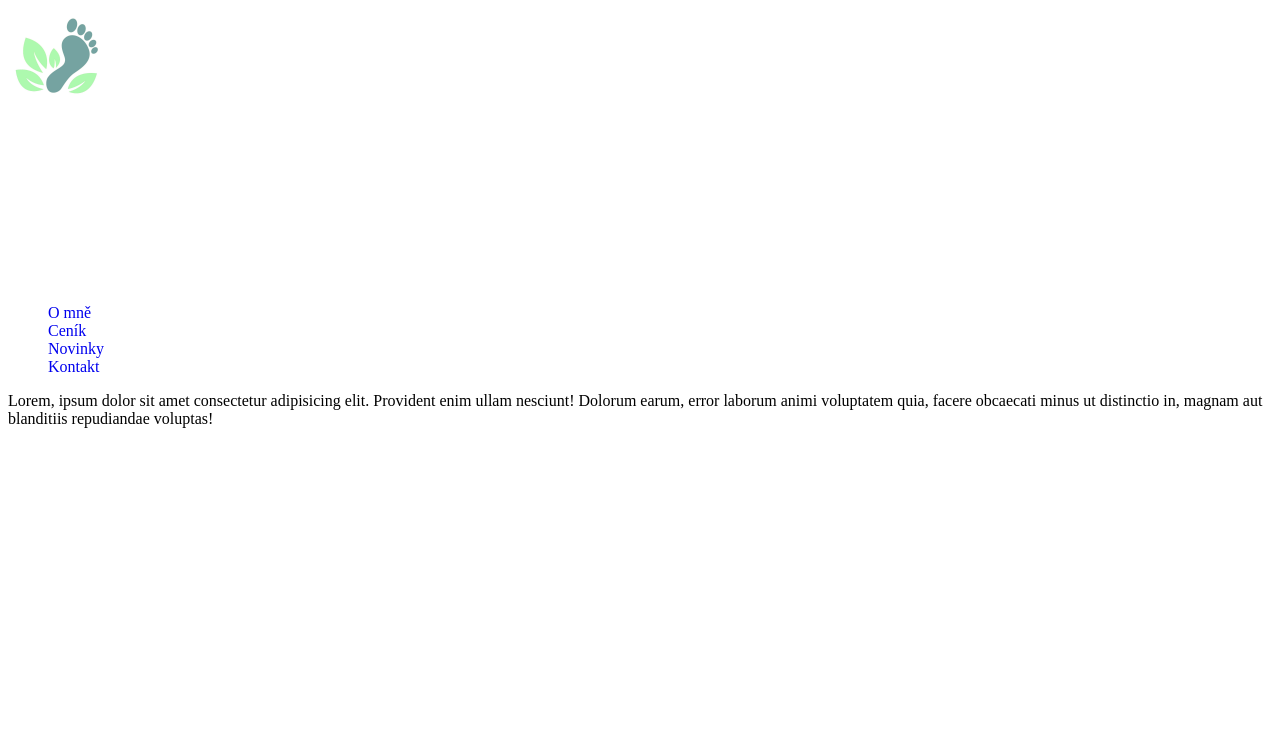
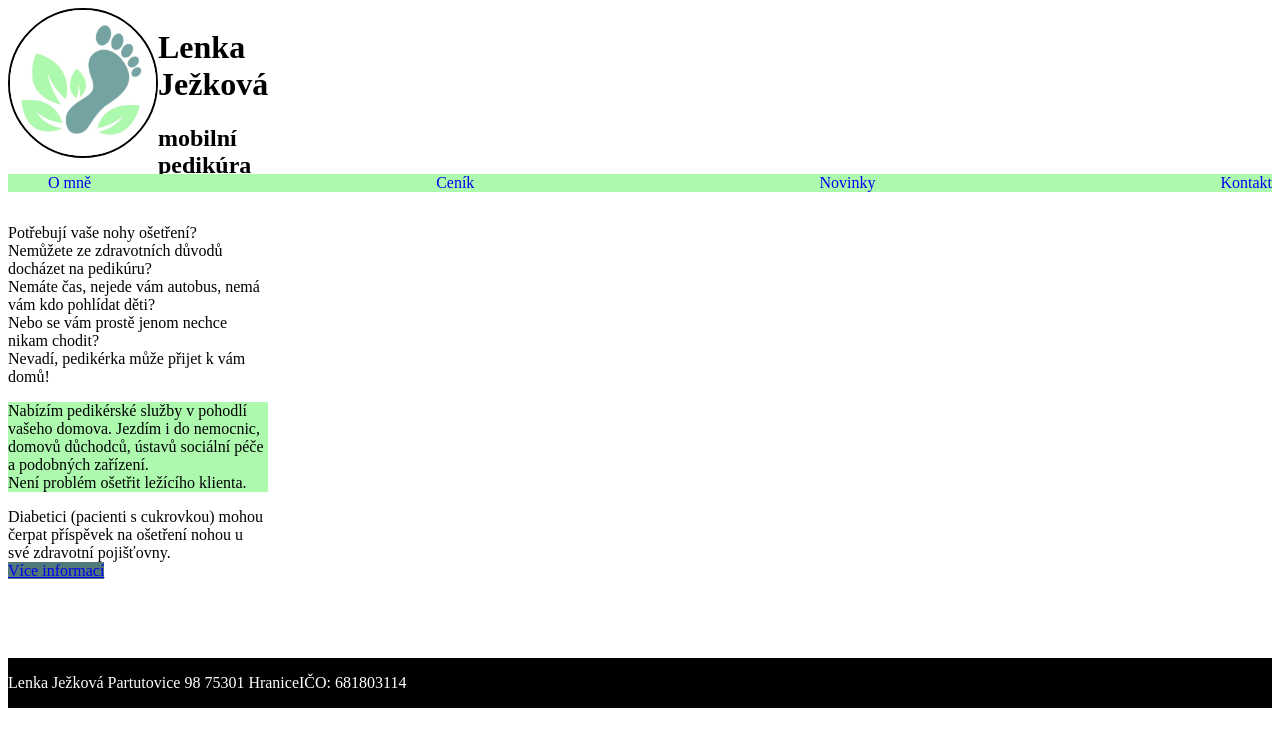
Before and after one commit to AnnaBrabec/zaverecny-pedikura, an Eleventy site: page index.html in a window 1280 px wide. Built offline with nearby package versions, Linux system fonts and the light colour scheme; Eleventy itself is replaced by a stand-in of ours; files that its build step writes are made by us from their sources.

Commit message:
structure

```diff
--- a/css/style.css
+++ b/css/style.css
@@ -1,15 +1,61 @@
 html { box-sizing: border-box; }
 *, ::after, ::before { box-sizing: inherit; }
+
+/*BARVY:
+#ADFAAF: zelené pozadí článků
+#527979: button
+*/
+body {
+    display: grid;
+    grid-template-columns: 1fr 3fr 1fr;
+    grid-template-rows: 150px 50px 400px 50px;
+}
 .menu {
     list-style-type: none;
+    display: flex;
+    grid-row: 2/3;
+    grid-column: 1/-1;
+    background-color: #ADFAAF;
+    justify-content: space-between;
 }
 .menu__link {
     text-decoration: none;
 }
 .logo {
-    height: 280px;
+    display: flex;
 }
 .logo__picture {
-    height:  100px;
-    width: 100px;
+    grid-column-start: 1;
+    border-radius: 50%;
+    border: 2px solid  black;
 }
+.logo__text {
+    grid-column-start: 2;
+    grid-row: 1/2;
+}
+.logo__text--title {
+    grid-column-start: 2;
+}
+.logo__text--subtitle {
+    grid-column-start: 2;
+}
+.main__article {
+    grid-row: 3/5;
+}
+.main__article--green {
+    background-color: #ADFAAF;
+    grid-column: 1/-1;
+}
+.main__article--white {
+    background-color: white;
+}
+.main__article--button {
+    background-color: #527979;
+}
+.site-footer {
+    display: flex;
+    grid-row: 5/6;
+    grid-column: 1/-1;
+    background-color: black;
+    color: white;
+}
--- a/index.html
+++ b/index.html
@@ -9,6 +9,10 @@
 <body>
         <div class="logo">
                 <img src="/images/logo.jpg" alt="logo" class="logo__picture">
+                <div class="logo__text">
+                    <h1 class="logo__text--title">Lenka Ježková</h1>
+                    <h2 class="logo__text--subtitle">mobilní pedikúra</h2>
+                </div>
         </div>
         <ul class="menu">
             <li class="menu__item"><a href="/o-mne/" class="menu__link">O mně</a></li>
@@ -19,8 +23,33 @@
     <header class="site-header">
 
     </header>
-    <main>
-        <p>Lorem, ipsum dolor sit amet consectetur adipisicing elit. Provident enim ullam nesciunt! Dolorum earum, error laborum animi voluptatem quia, facere obcaecati minus ut distinctio in, magnam aut blanditiis repudiandae voluptas!</p>
+    <main class="main__article">
+        <p class="main__article--white">
+        Potřebují vaše nohy ošetření?
+        <br>
+        Nemůžete ze zdravotních důvodů docházet na pedikúru?
+        <br>
+        Nemáte čas, nejede vám autobus, nemá vám kdo pohlídat děti?
+        <br>
+        Nebo se vám prostě jenom nechce nikam chodit?
+        <br>
+        Nevadí, pedikérka může přijet k vám domů!
+        </p>
+        <p class="main__article--green">
+        Nabízím pedikérské služby v pohodlí vašeho domova.
+        Jezdím i do nemocnic, domovů důchodců, ústavů sociální péče a podobných zařízení.
+        <br>
+        Není problém ošetřit ležícího klienta.
+        </p>
+        <p class="main__article--white">
+        Diabetici (pacienti s cukrovkou) mohou čerpat příspěvek na ošetření nohou u své zdravotní pojišťovny.
+        <br>
+        <a href="/vice-informaci.html" class="main__article--button">Více informací</a>
+        </p>
     </main>
+    <footer class="site-footer">
+        <p class="site-footer__left">Lenka Ježková Partutovice 98 75301 Hranice</p>
+        <p class="site-footer__right">IČO: 681803114</p>
+    </footer>
 </body>
 </html>
```
Also changed, not shown: 2 other files.
